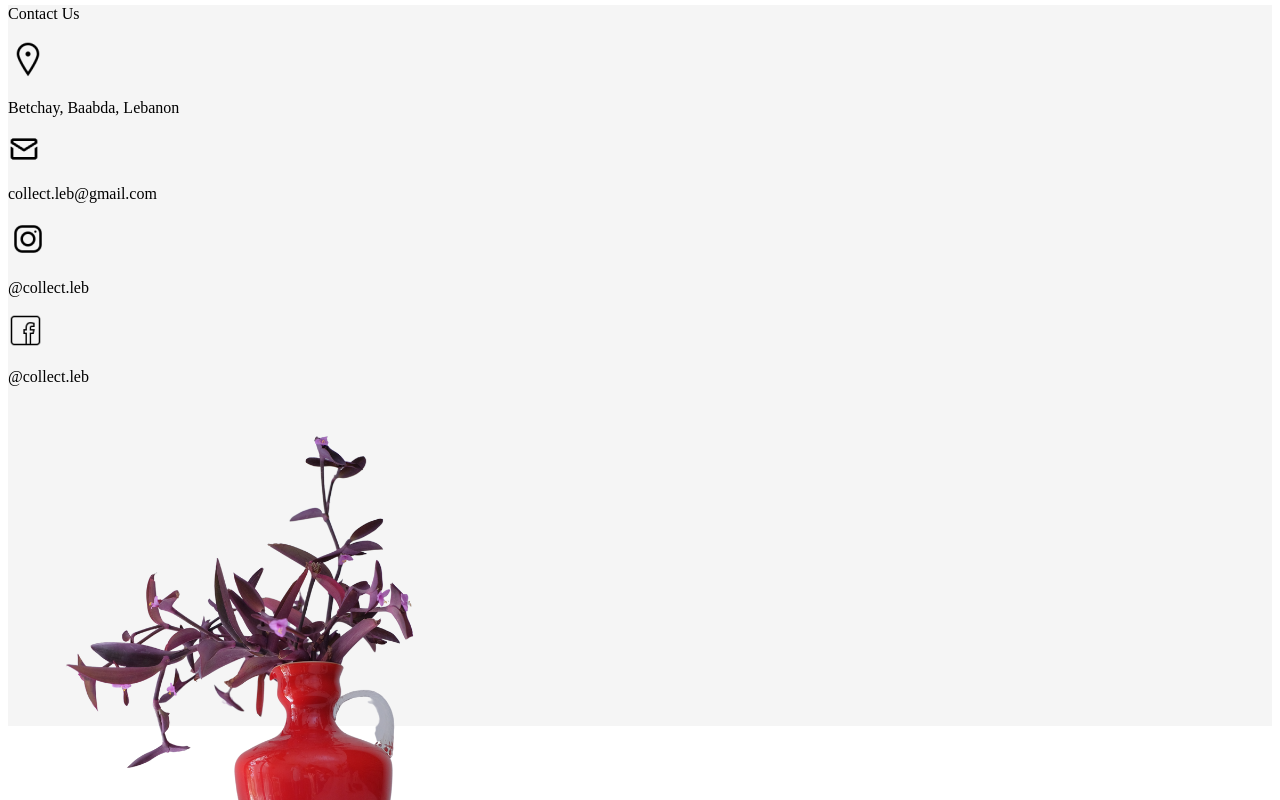
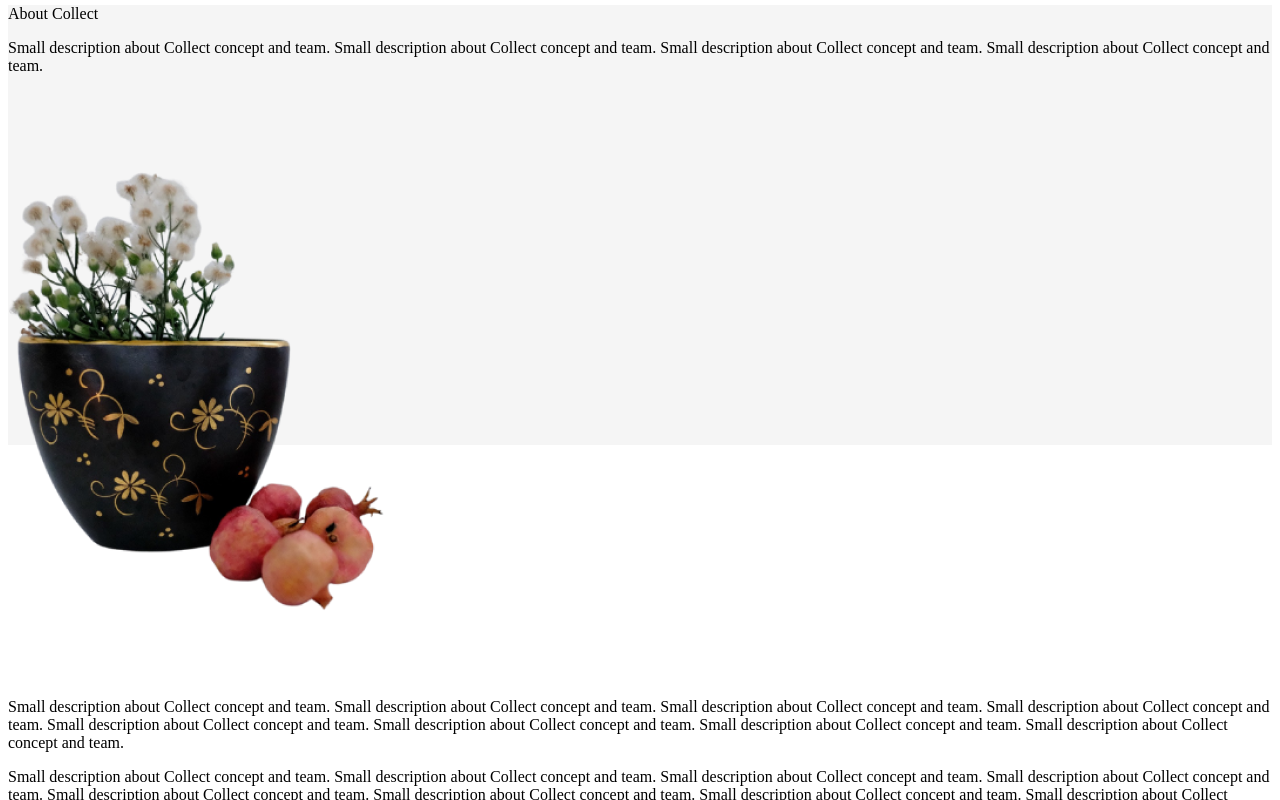
Before and after one commit to LeslieSaliba/collect-frontend, a React (Create React App) app: page / in a window 1280 px wide. Shown: the part 320-1120 px from the top of the page. Built offline with nearby package versions, Linux system fonts and the light colour scheme.

Commit message:
feat about-us page

```diff
--- /dev/null
+++ b/src/AboutUsComponents/AboutUsDescription.jsx
@@ -0,0 +1,16 @@
+import "../css/AboutUsHeader.css";
+function AboutUsDescription() {
+  return (
+    <div className="  mx-40 ">
+      <p className="text-xl text-justify">Small description about Collect concept and team. Small description about Collect concept and team. Small description about Collect concept and team. Small description about Collect concept and team.
+
+Small description about Collect concept and team. Small description about Collect concept and team. Small description about Collect concept and team. Small description about Collect concept and team. </p>
+
+<p className="text-xl text-justify">Small description about Collect concept and team. Small description about Collect concept and team. Small description about Collect concept and team. Small description about Collect concept and team.
+
+Small description about Collect concept and team. Small description about Collect concept and team. Small description about Collect concept and team. Small description about Collect concept and team. </p>
+    </div>
+  );
+}
+
+export default AboutUsDescription;
--- /dev/null
+++ b/src/AboutUsComponents/AboutUsHeader.jsx
@@ -0,0 +1,29 @@
+import "../css/AboutUsHeader.css";
+function AboutUsHeader() {
+  return (
+    <div className="aboutusHeader-cont pt-12">
+    <div className="max-w-screen flex mx-40 gap-40 p-4 ">
+      <div className="w-1/2">
+        <p href="" className="text-4xl italic  mb-24 font-medium">
+          About Collect
+        </p>
+        <p className="text-2xl">
+          Small description about Collect concept and team. Small description
+          about Collect concept and team. Small description about Collect
+          concept and team. Small description about Collect concept and team.{" "}
+        </p>
+      </div>
+
+      <div className="w-1/2 ml-32 mt-32 ">
+        <img
+          src="../Images/boat.png"
+          alt="Hero Image"
+          className=""
+        />
+      </div>
+    </div>
+    </div>
+  );
+}
+
+export default AboutUsHeader;
--- a/src/App.js
+++ b/src/App.js
@@ -2,6 +2,7 @@ import './App.css';
 import Wishlist from "./Pages/Wishlist"
 import HomePage from './Pages/HomePage';
 import ContactUs from './Pages/ContactUs';
+import AboutUs from './Pages/AboutUs';
 import Cart from "./Pages/Cart";
 
 function App() {
@@ -9,8 +10,9 @@ function App() {
     <div className="App">
        {/* <Wishlist/> */}
       {/* <HomePage/> */}
-       <ContactUs />
+       {/* <ContactUs /> */}
       {/* <Cart /> */}
+      <AboutUs/>
     </div>
   );
 }
--- /dev/null
+++ b/src/Pages/AboutUs.jsx
@@ -0,0 +1,20 @@
+import AboutUsDescription from "../AboutUsComponents/AboutUsDescription";
+import AboutUsHeader from "../AboutUsComponents/AboutUsHeader";
+import Footer from '../FrequentlyUsed/Footer';
+import NavBar from '../FrequentlyUsed/NavBar';
+import "../css/AboutUs.css"
+
+function AboutUs() {
+  return (
+    <>
+    <NavBar/>
+    <div className="AboutUs-cont mb-20 ">
+    <AboutUsHeader />
+    <AboutUsDescription />
+    </div>
+    <Footer/>
+    </>
+  );
+}
+
+export default AboutUs;
```
